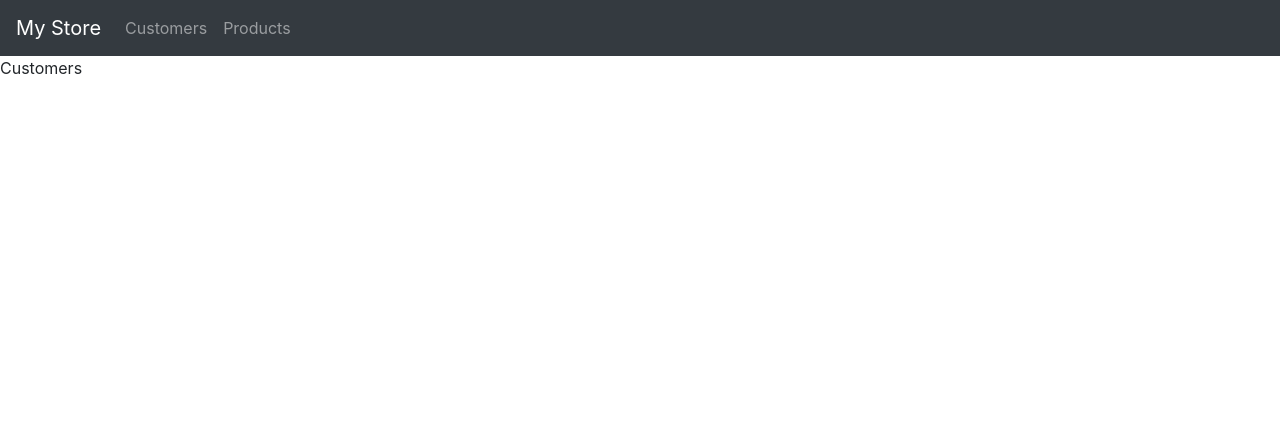
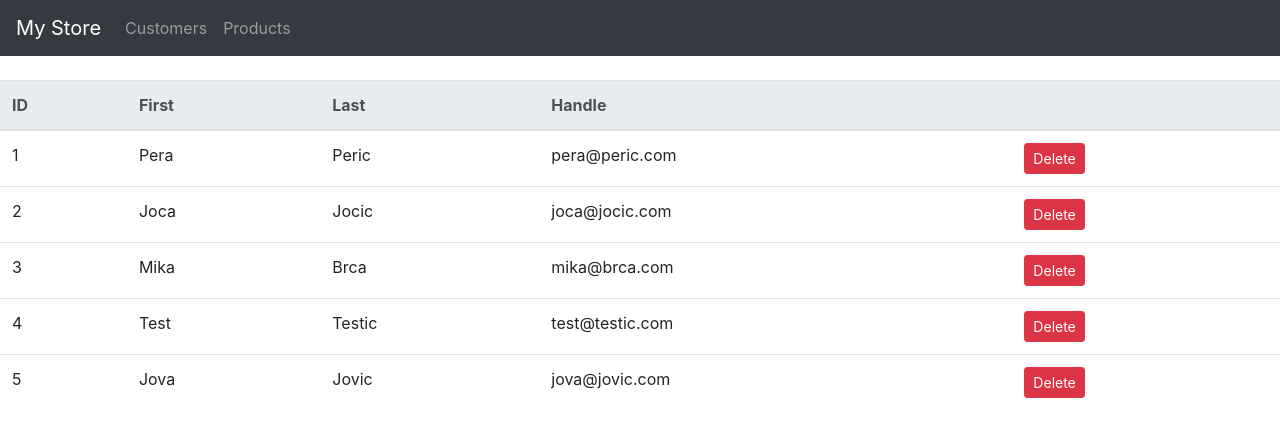
Before and after one commit to VladimirPetrovic/Store-App, a Vue app: page /#/customers in a window 1280 px wide. Shown: the top 436 px of the page. Built offline with nearby package versions, Linux system fonts and the light colour scheme.

Commit message:
Created customerService, list for customers and delete customer function

```diff
--- a/src/pages/Customers.vue
+++ b/src/pages/Customers.vue
@@ -1,13 +1,49 @@
 <template>
   <div>
-    Customers
+    <table class="table mt-4">
+      <thead class="thead-light">
+        <tr>
+          <th scope="col">ID</th>
+          <th scope="col">First</th>
+          <th scope="col">Last</th>
+          <th scope="col">Handle</th>
+          <th>&nbsp;</th>
+        </tr>
+      </thead>
+      <tbody>
+        <tr v-for="(customer, key) in customers" :key="key">
+          <td>{{ customer.id }}</td>
+          <td>{{ customer.firstName }}</td>
+          <td>{{ customer.lastName }}</td>
+          <td>{{ customer.email }}</td>
+          <td>
+            <button class="btn btn-danger btn-sm" @click="deleteCustomer(key)">Delete</button>
+          </td>
+        </tr>
+      </tbody>
+    </table>
   </div>
 </template>
 
 <script>
-export default {
+import CustomerService from '../utils/CustomerService.js'
+const customerService = new CustomerService()
 
-}
+  export default {
+    data() {
+      return {
+        customers: []
+      }
+    },
+    created() {
+      this.customers = customerService.customers()
+    },
+    methods: {
+      deleteCustomer(key) {
+        this.customers.splice(key, 1)
+      }
+    }
+  }
 </script>
 
 <style>
--- /dev/null
+++ b/src/utils/CustomerService.js
@@ -0,0 +1,13 @@
+export default class CustomerService {
+    customers() {
+        return [
+            { id: 1, firstName: 'Pera', lastName: 'Peric', email: 'pera@peric.com' },
+            { id: 2, firstName: 'Joca', lastName: 'Jocic', email: 'joca@jocic.com' },
+            { id: 3, firstName: 'Mika', lastName: 'Brca', email: 'mika@brca.com' },
+            { id: 4, firstName: 'Test', lastName: 'Testic', email: 'test@testic.com' },
+            { id: 5, firstName: 'Jova', lastName: 'Jovic', email: 'jova@jovic.com' },
+        ]
+    }
+}
+
+export const customerService = new CustomerService()
```
